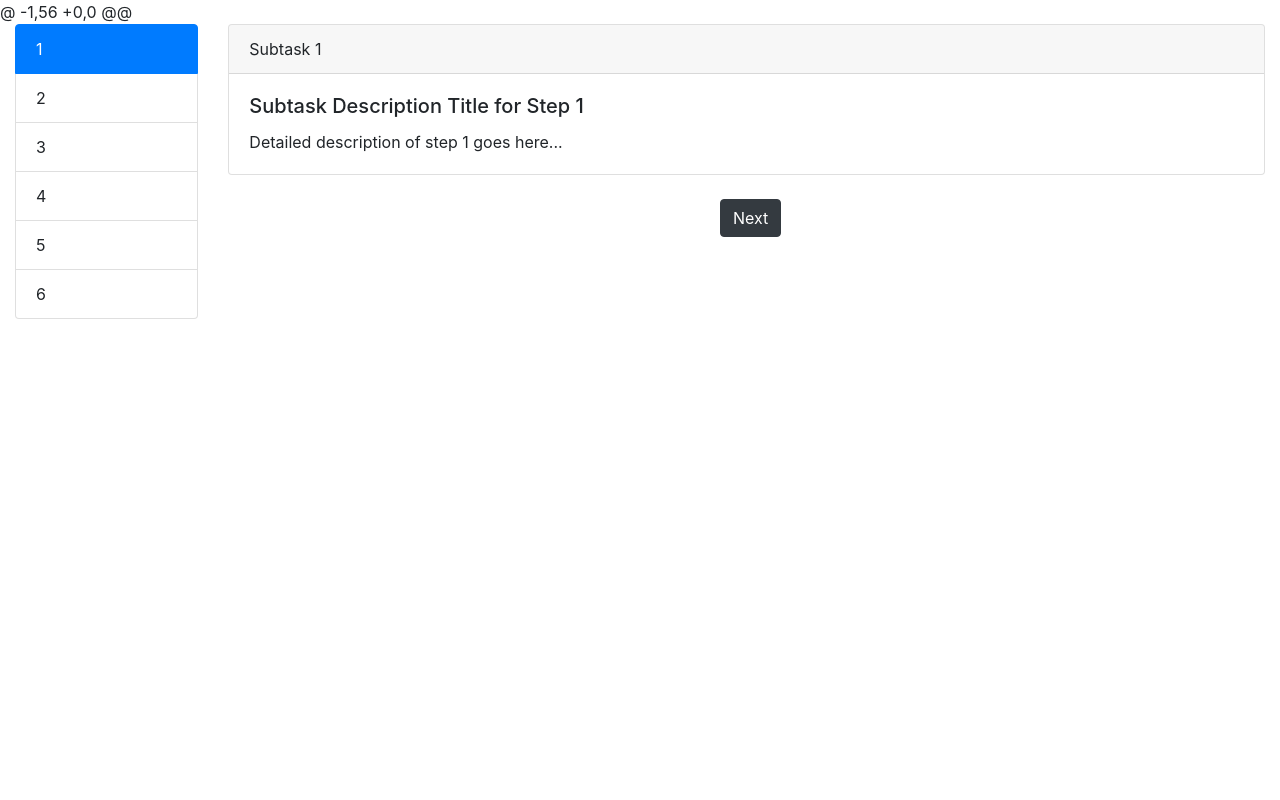
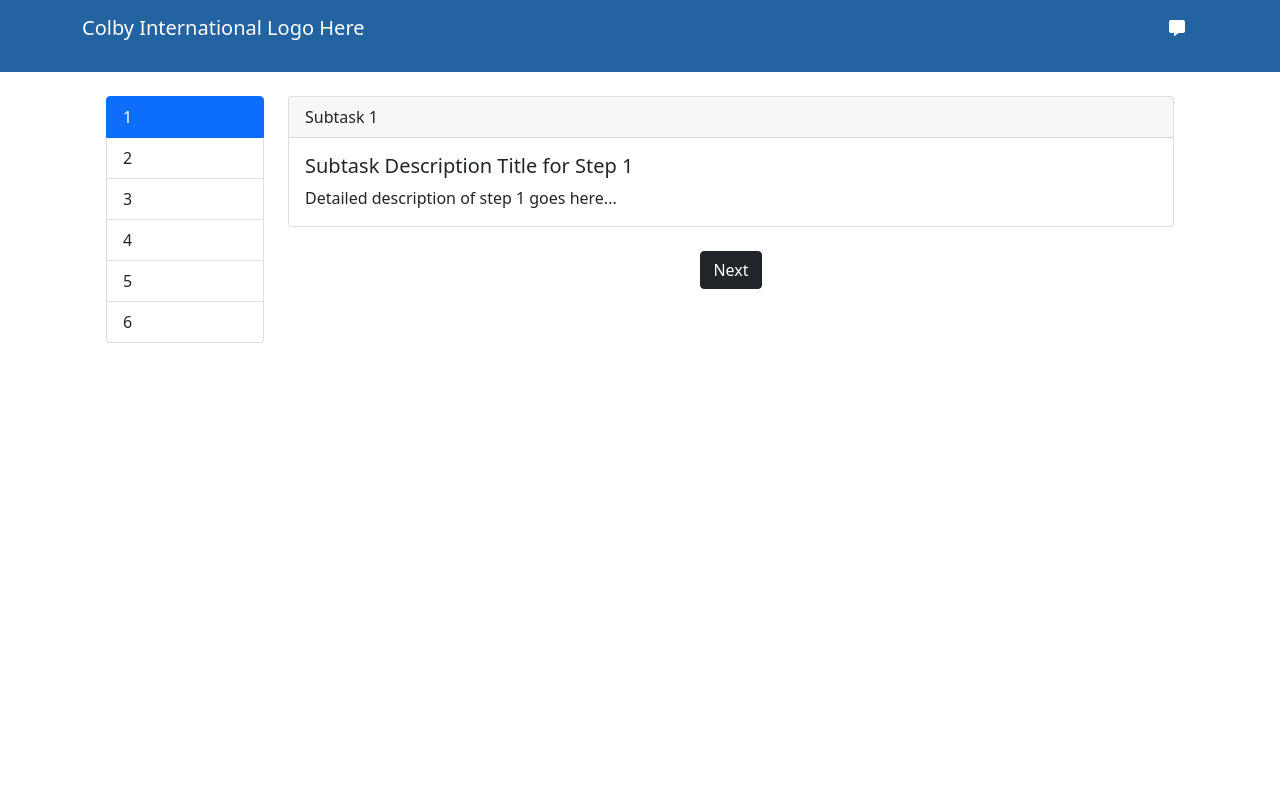
Before and after one commit to atakanerefe/International-Colby-Copy, a Flask app: page /steps in a window 1280 px wide. Run offline with Flask 3, Linux system fonts and the light colour scheme; some libraries are stand-ins or nearby versions.

Commit message:
Steps page connected

```diff
--- a/templates/steps.html
+++ b/templates/steps.html
@@ -1,13 +1,30 @@
-@ -1,56 +0,0 @@
 <!DOCTYPE html>
 <html lang="en">
 <head>
-    <meta charset="UTF-8">
-    <meta name="viewport" content="width=device-width, initial-scale=1.0">
-    <title>Steps Page</title>
-    <link href="https://maxcdn.bootstrapcdn.com/bootstrap/4.5.2/css/bootstrap.min.css" rel="stylesheet">
+    <!-- Required meta tags -->
+    <meta charset="utf-8">
+    <meta name="viewport" content="width=device-width, initial-scale=1">
+
+    <!-- Bootstrap CSS -->
+    <link href="https://cdn.jsdelivr.net/npm/bootstrap@5.0.2/dist/css/bootstrap.min.css" rel="stylesheet"
+        integrity="sha384-EVSTQN3/azprG1Anm3QDgpJLIm9Nao0Yz1ztcQTwFspd3yD65VohhpuuCOmLASjC" crossorigin="anonymous">
+
+    <!-- Font Awesome CSS-->
+    <link rel="stylesheet" href="https://cdnjs.cloudflare.com/ajax/libs/font-awesome/6.5.2/css/all.min.css">
+    <title>Colby International Office Form Helper</title>
 </head>
+
 <body>
+    <nav class="navbar navbar-expand-lg navbar-dark pb-4" style="background: #2463A1;">
+        <div class="container">
+            <a class="navbar-brand" href="{{url_for ('task')}}">Colby International Logo Here</a>
+            <button class="btn nav-item">
+                <i class="fa-solid fa-message " style="color: white;"></i>
+            </button>
+        </div>
+    </nav>
+
+    <content class="container row mx-auto mt-4">
         <div class="container-fluid">
             <div class="row">
                 <div class="col-md-2">
@@ -49,9 +66,17 @@
                 </div>
             </div>
         </div>
+    </content>
+
+
+
+
 
     <script src="https://code.jquery.com/jquery-3.5.1.slim.min.js"></script>
     <script src="https://cdn.jsdelivr.net/npm/@popperjs/core@2.9.1/dist/umd/popper.min.js"></script>
     <script src="https://maxcdn.bootstrapcdn.com/bootstrap/4.5.2/js/bootstrap.min.js"></script>
 </body>
+
+
+
 </html>
--- a/templates/task.html
+++ b/templates/task.html
@@ -94,6 +94,6 @@
 
 
     <script src="https://cdn.jsdelivr.net/npm/bootstrap@5.0.2/dist/js/bootstrap.bundle.min.js"
-    integrity="sha384-MrcW6ZMFYlzcLA8Nl+NtUVF0sA7MsXsP1UyJoMp4YLEuNSfAP+JcXn/tWtIaxVXM"
-    crossorigin="anonymous"></script>
+  integrity="sha384-MrcW6ZMFYlzcLA8Nl+NtUVF0sA7MsXsP1UyJoMp4YLEuNSfAP+JcXn/tWtIaxVXM"
+  crossorigin="anonymous"></script>
 </body>
```
Lines whose indentation alone changed are shown as unchanged.
